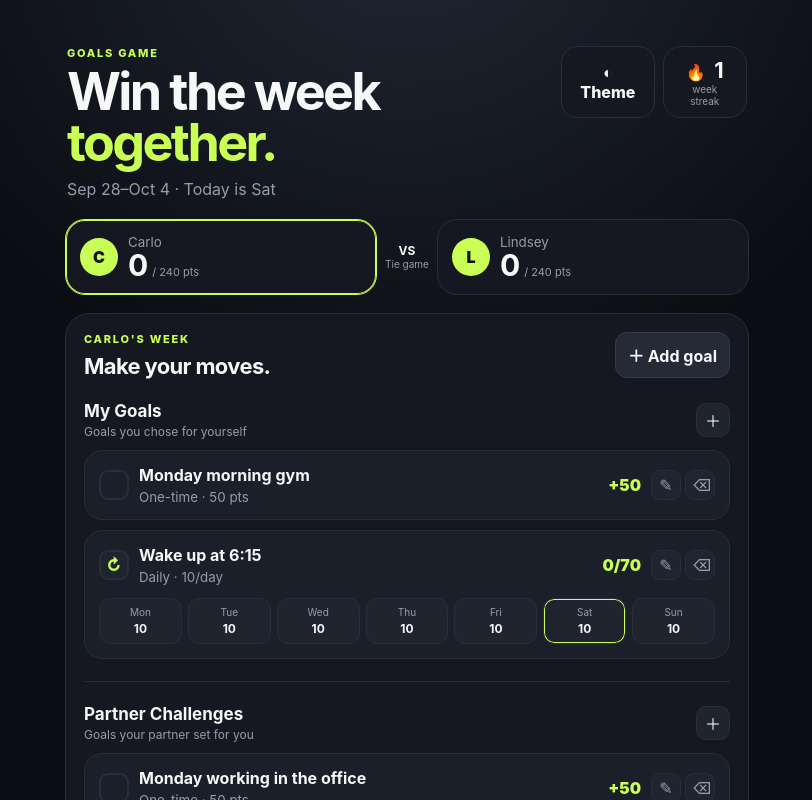
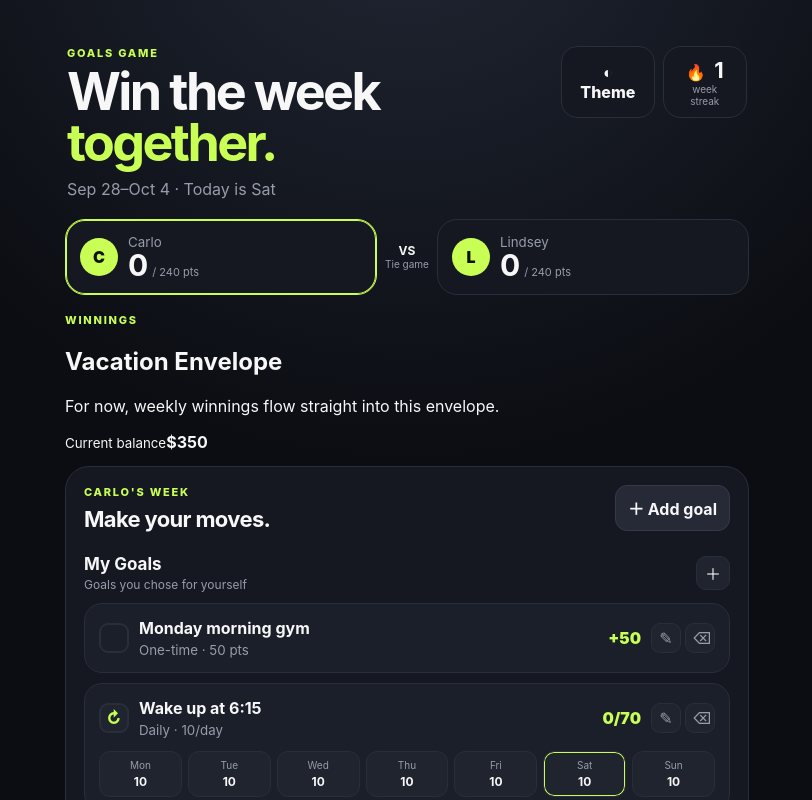
Before and after one commit to Csantos07/goals-game, a Next.js app: page / in a window 1280 px wide. Shown: the top 800 px of the page, without its empty margins (233-1045 px from the left). Built offline with nearby package versions, Linux system fonts and the light colour scheme.

Commit message:
Add seeded vacation winnings envelope

```diff
--- a/components/GameBoard.tsx
+++ b/components/GameBoard.tsx
@@ -88,6 +88,7 @@ export default function GameBoard() {
   const [showTheme, setShowTheme] = useState(false);
   const [themeMode, setThemeMode] = useState<ThemeMode>("dark");
   const [accent, setAccent] = useState("#c9ff54");
+  const [vacationBalance, setVacationBalance] = useState(350);
   const [hasLoadedSavedState, setHasLoadedSavedState] = useState(false);
 
   useEffect(() => {
@@ -99,12 +100,14 @@ export default function GameBoard() {
           active?: Player;
           themeMode?: ThemeMode;
           accent?: string;
+          vacationBalance?: number;
         };
 
         if (Array.isArray(parsed.goals)) setGoals(parsed.goals);
         if (parsed.active === "Carlo" || parsed.active === "Lindsey") setActive(parsed.active);
         if (parsed.themeMode === "dark" || parsed.themeMode === "light") setThemeMode(parsed.themeMode);
         if (typeof parsed.accent === "string") setAccent(parsed.accent);
+        if (typeof parsed.vacationBalance === "number") setVacationBalance(parsed.vacationBalance);
       }
     } catch (error) {
       console.warn("Could not load saved Goals Game data.", error);
@@ -119,12 +122,12 @@ export default function GameBoard() {
     try {
       window.localStorage.setItem(
         STORAGE_KEY,
-        JSON.stringify({ goals, active, themeMode, accent })
+        JSON.stringify({ goals, active, themeMode, accent, vacationBalance })
       );
     } catch (error) {
       console.warn("Could not save Goals Game data.", error);
     }
-  }, [goals, active, themeMode, accent, hasLoadedSavedState]);
+  }, [goals, active, themeMode, accent, vacationBalance, hasLoadedSavedState]);
 
   const today = getCurrentDayKey();
   const weekLabel = getWeekLabel();
@@ -277,6 +280,18 @@ export default function GameBoard() {
           <Score name="Carlo" score={scores.Carlo} max={maxPoints("Carlo")} active={active === "Carlo"} onClick={() => setActive("Carlo")} />
           <div className="versus"><b>VS</b><span>{leader}</span></div>
           <Score name="Lindsey" score={scores.Lindsey} max={maxPoints("Lindsey")} active={active === "Lindsey"} onClick={() => setActive("Lindsey")} />
+        </section>
+
+        <section className="winningsCard">
+          <div>
+            <p className="eyebrow">WINNINGS</p>
+            <h2>Vacation Envelope</h2>
+            <p className="potCopy">For now, weekly winnings flow straight into this envelope.</p>
+          </div>
+          <div className="potBalance">
+            <small>Current balance</small>
+            <strong>${vacationBalance.toLocaleString()}</strong>
+          </div>
         </section>
 
         <section className="card">
```
